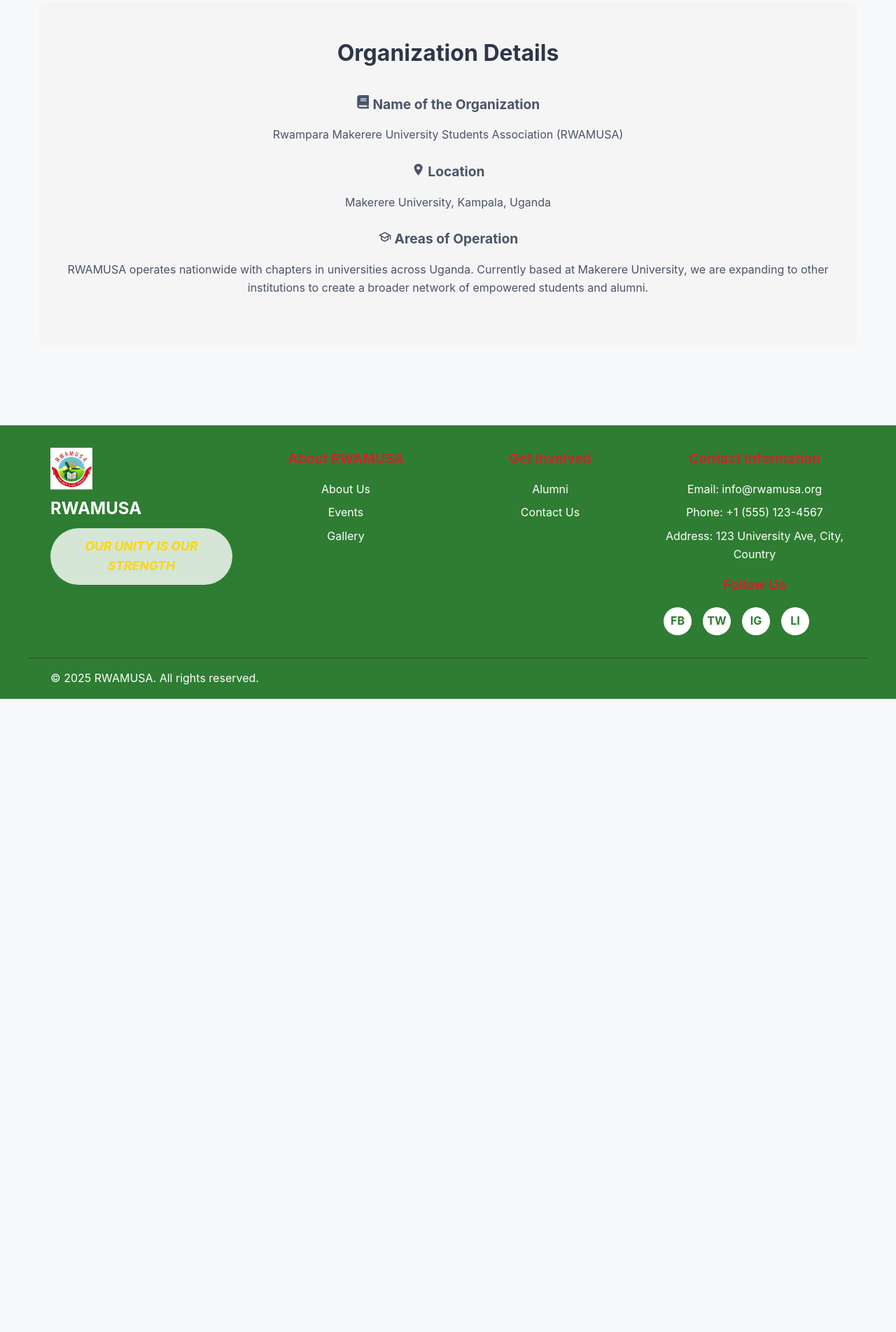
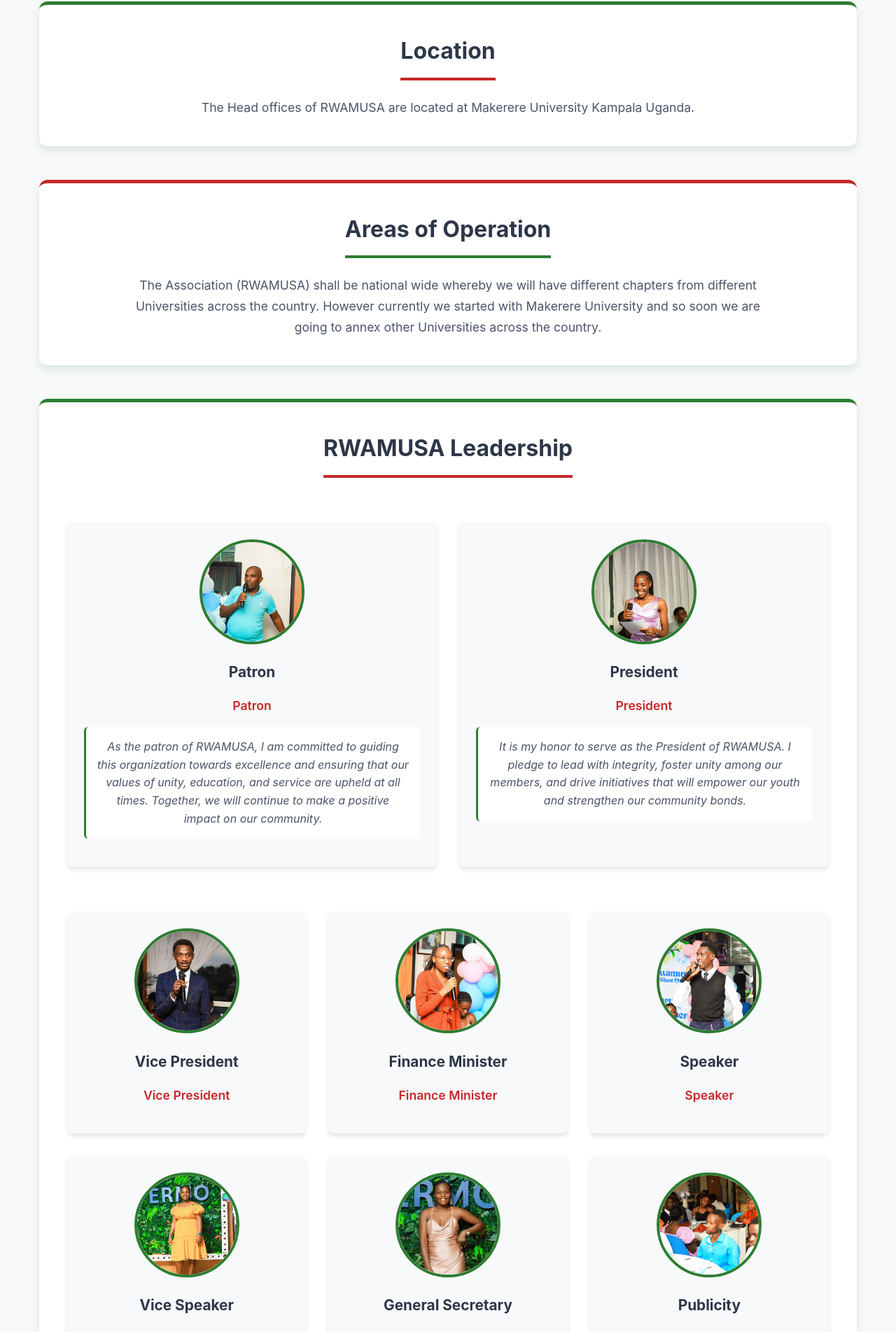
Before and after one commit to anthonybyamugisha/rwamusa, a React (Create React App) app: page /about in a window 1280 px wide. Shown: the part 495-2399 px from the top of the page at 70% size. Before the commit the page ends 1494 px from the top, so only its background shows below. Built offline with nearby package versions, Linux system fonts and the light colour scheme.

Commit message:
Add executive section

```diff
--- a/src/pages/AboutUsPage.css
+++ b/src/pages/AboutUsPage.css
@@ -39,6 +39,173 @@
   color: #4a5568;
   max-width: 900px;
   margin: 0 auto;
+}
+
+/* Location Section */
+.location-section {
+  text-align: center;
+  background: white;
+  padding: 2.5rem;
+  border-radius: 12px;
+  box-shadow: 0 6px 12px rgba(46, 125, 50, 0.15);
+  border-top: 5px solid #2E7D32;
+  transition: transform 0.5s ease, box-shadow 0.3s ease;
+  max-width: 100%;
+  margin: 0 auto 3rem auto;
+  animation: slideInLeft 1.4s ease-out;
+}
+
+.location-section:hover {
+  transform: translateY(-5px);
+  box-shadow: 0 8px 16px rgba(0, 0, 0, 0.15);
+}
+
+.location-section h2 {
+  color: #2d3748;
+  font-size: 2rem;
+  margin-bottom: 1.5rem;
+  padding-bottom: 0.75rem;
+  border-bottom: 4px solid #C62828;
+  display: inline-block;
+}
+
+.location-section p {
+  font-size: 1.1rem;
+  line-height: 1.7;
+  color: #4a5568;
+  max-width: 900px;
+  margin: 0 auto;
+}
+
+/* Areas of Operation Section */
+.areas-of-operation-section {
+  text-align: center;
+  background: white;
+  padding: 2.5rem;
+  border-radius: 12px;
+  box-shadow: 0 6px 12px rgba(46, 125, 50, 0.15);
+  border-top: 5px solid #C62828;
+  transition: transform 0.5s ease, box-shadow 0.3s ease;
+  max-width: 100%;
+  margin: 0 auto 3rem auto;
+  animation: slideInLeft 1.4s ease-out;
+}
+
+.areas-of-operation-section:hover {
+  transform: translateY(-5px);
+  box-shadow: 0 8px 16px rgba(0, 0, 0, 0.15);
+}
+
+.areas-of-operation-section h2 {
+  color: #2d3748;
+  font-size: 2rem;
+  margin-bottom: 1.5rem;
+  padding-bottom: 0.75rem;
+  border-bottom: 4px solid #2E7D32;
+  display: inline-block;
+}
+
+.areas-of-operation-section p {
+  font-size: 1.1rem;
+  line-height: 1.7;
+  color: #4a5568;
+  max-width: 900px;
+  margin: 0 auto;
+}
+
+/* Leadership Section */
+.leadership-section {
+  background: white;
+  padding: 2.5rem;
+  border-radius: 12px;
+  box-shadow: 0 6px 12px rgba(46, 125, 50, 0.15);
+  border-top: 5px solid #2E7D32;
+  transition: transform 0.5s ease, box-shadow 0.3s ease;
+  max-width: 100%;
+  margin: 0 auto 3rem auto;
+  animation: slideInLeft 1.4s ease-out;
+}
+
+.leadership-section:hover {
+  transform: translateY(-5px);
+  box-shadow: 0 8px 16px rgba(0, 0, 0, 0.15);
+}
+
+.leadership-section h2 {
+  color: #2d3748;
+  font-size: 2rem;
+  margin-bottom: 2rem;
+  text-align: center;
+  padding-bottom: 0.75rem;
+  border-bottom: 4px solid #C62828;
+  display: inline-block;
+}
+
+.leadership-grid {
+  display: grid;
+  gap: 2rem;
+  margin-top: 2rem;
+}
+
+.leaders-row {
+  display: grid;
+  grid-template-columns: repeat(auto-fit, minmax(300px, 1fr));
+  gap: 2rem;
+}
+
+.other-leaders-row {
+  display: grid;
+  grid-template-columns: repeat(auto-fit, minmax(250px, 1fr));
+  gap: 2rem;
+  margin-top: 2rem;
+}
+
+.leader-card {
+  background: #f8f9fa;
+  border-radius: 8px;
+  padding: 1.5rem;
+  text-align: center;
+  box-shadow: 0 4px 6px rgba(0, 0, 0, 0.1);
+  transition: transform 0.3s ease;
+}
+
+.leader-card:hover {
+  transform: translateY(-5px);
+}
+
+.leader-image {
+  width: 150px;
+  height: 150px;
+  border-radius: 50%;
+  object-fit: cover;
+  margin: 0 auto 1rem;
+  border: 4px solid #2E7D32;
+}
+
+.leader-name {
+  font-size: 1.3rem;
+  font-weight: bold;
+  color: #2d3748;
+  margin-bottom: 0.5rem;
+}
+
+.leader-position {
+  font-size: 1.1rem;
+  color: #C62828;
+  font-weight: 600;
+  margin-bottom: 1rem;
+}
+
+.leader-speech {
+  font-size: 1rem;
+  color: #4a5568;
+  line-height: 1.6;
+  font-style: italic;
+  margin-top: 1rem;
+  padding: 1rem;
+  background: white;
+  border-radius: 6px;
+  border-left: 3px solid #2E7D32;
 }
 
 /* Organization Details */
@@ -85,16 +252,20 @@
 
 /* Responsive Design */
 @media (max-width: 768px) {
-  .who-we-are h2, .org-details h2 {
+  .who-we-are h2, .org-details h2, .location-section h2, .areas-of-operation-section h2, .leadership-section h2 {
     font-size: 1.5rem;
   }
 
-  .who-we-are {
+  .who-we-are, .location-section, .areas-of-operation-section, .leadership-section {
     padding: 1.5rem;
   }
 
-  .who-we-are p {
+  .who-we-are p, .location-section p, .areas-of-operation-section p {
     font-size: 1rem;
+  }
+
+  .leaders-row, .other-leaders-row {
+    grid-template-columns: 1fr;
   }
 }
 
--- a/src/pages/AboutUsPage.js
+++ b/src/pages/AboutUsPage.js
@@ -1,7 +1,4 @@
 import React from 'react';
-import { FaBook } from 'react-icons/fa';
-import { IoLocationSharp } from 'react-icons/io5';
-import { MdOutlineSchool } from 'react-icons/md';
 import './AboutUsPage.css';
 
 const AboutUsPage = () => {
@@ -12,35 +9,132 @@
         <h2>Who We Are</h2>
         <p>
           The RwamparaMakerere University Students Association (RWAMUSA) is dedicated to fostering a strong community
-          between alumni and current students, promoting unity, growth, and the continuation of our shared values and traditions.
+          between alumni and current students, promoting unity, growth and the continuation of our shared values and traditions.
           Our head offices are located at Makerere University, Kampala, Uganda. We are expanding nationwide with chapters
           from different universities across the country.
         </p>
       </section>
 
-      {/* Organization Details */}
-      <section className="org-details">
-        <h2>Organization Details</h2>
+      {/* Location Section */}
+      <section className="location-section">
+        <h2>Location</h2>
+        <p>
+          The Head offices of RWAMUSA are located at Makerere University Kampala Uganda.
+        </p>
+      </section>
 
-        <div className="detail-item">
-          <h3><FaBook /> Name of the Organization</h3>
-          <p>Rwampara Makerere University Students Association (RWAMUSA)</p>
-        </div>
+      {/* Areas of Operation Section */}
+      <section className="areas-of-operation-section">
+        <h2>Areas of Operation</h2>
+        <p>
+          The Association (RWAMUSA) shall be national wide whereby we will have different chapters from different Universities across the country. However currently we started with Makerere University and so soon we are going to annex other Universities across the country.
+        </p>
+      </section>
 
-        <div className="detail-item">
-          <h3><IoLocationSharp /> Location</h3>
-          <p>Makerere University, Kampala, Uganda</p>
-        </div>
+      {/* Leadership Section */}
+      <section className="leadership-section">
+        <h2>RWAMUSA Leadership</h2>
+        <div className="leadership-grid">
+          {/* Patron and President Row */}
+          <div className="leaders-row">
+            {/* Patron */}
+            <div className="leader-card">
+              <img src="/assets/images/patron.jpg" alt="Patron" className="leader-image" />
+              <h3 className="leader-name">Patron</h3>
+              <p className="leader-position">Patron</p>
+              <p className="leader-speech">
+                As the patron of RWAMUSA, I am committed to guiding this organization towards excellence and ensuring that our values of unity, education, and service are upheld at all times. Together, we will continue to make a positive impact on our community.
+              </p>
+            </div>
 
-        <div className="detail-item">
-          <h3><MdOutlineSchool /> Areas of Operation</h3>
-          <p>
-            RWAMUSA operates nationwide with chapters in universities across Uganda.
-            Currently based at Makerere University, we are expanding to other institutions
-            to create a broader network of empowered students and alumni.
-          </p>
+            {/* President */}
+            <div className="leader-card">
+              <img src="/assets/images/president.jpg" alt="President" className="leader-image" />
+              <h3 className="leader-name">President</h3>
+              <p className="leader-position">President</p>
+              <p className="leader-speech">
+                It is my honor to serve as the President of RWAMUSA. I pledge to lead with integrity, foster unity among our members, and drive initiatives that will empower our youth and strengthen our community bonds.
+              </p>
+            </div>
+          </div>
+
+          {/* Other Leaders Row */}
+          <div className="other-leaders-row">
+            {/* Vice President */}
+            <div className="leader-card">
+              <img src="/assets/images/vice president.jpg" alt="Vice President" className="leader-image" />
+              <h3 className="leader-name">Vice President</h3>
+              <p className="leader-position">Vice President</p>
+            </div>
+
+            {/* Finance Minister */}
+            <div className="leader-card">
+              <img src="/assets/images/finance minister.jpg" alt="Finance Minister" className="leader-image" />
+              <h3 className="leader-name">Finance Minister</h3>
+              <p className="leader-position">Finance Minister</p>
+            </div>
+
+            {/* Speaker */}
+            <div className="leader-card">
+              <img src="/assets/images/speaker.jpg" alt="Speaker" className="leader-image" />
+              <h3 className="leader-name">Speaker</h3>
+              <p className="leader-position">Speaker</p>
+            </div>
+
+            {/* Vice Speaker */}
+            <div className="leader-card">
+              <img src="/assets/images/vice speaker.jpg" alt="Vice Speaker" className="leader-image" />
+              <h3 className="leader-name">Vice Speaker</h3>
+              <p className="leader-position">Vice Speaker</p>
+            </div>
+
+            {/* General Secretary */}
+            <div className="leader-card">
+              <img src="/assets/images/general secretary.jpg" alt="General Secretary" className="leader-image" />
+              <h3 className="leader-name">General Secretary</h3>
+              <p className="leader-position">General Secretary</p>
+            </div>
+
+            {/* Publicity */}
+            <div className="leader-card">
+              <img src="/assets/images/publicity.jpg" alt="Publicity" className="leader-image" />
+              <h3 className="leader-name">Publicity</h3>
+              <p className="leader-position">Publicity</p>
+            </div>
+
+            {/* Bugamba Representative */}
+            <div className="leader-card">
+              <img src="/assets/images/bugamba representative.jpg" alt="Bugamba Representative" className="leader-image" />
+              <h3 className="leader-name">Bugamba Representative</h3>
+              <p className="leader-position">Representative</p>
+            </div>
+
+            {/* Mwizi Representative */}
+            <div className="leader-card">
+              <img src="/assets/images/mwizi representative.jpg" alt="Mwizi Representative" className="leader-image" />
+              <h3 className="leader-name">Mwizi Representative</h3>
+              <p className="leader-position">Representative</p>
+            </div>
+
+            {/* Ndeija Representative */}
+            <div className="leader-card">
+              <img src="/assets/images/ndeija representative.jpg" alt="Ndeija Representative" className="leader-image" />
+              <h3 className="leader-name">Ndeija Representative</h3>
+              <p className="leader-position">Representative</p>
+            </div>
+
+            {/* Rugando Representative */}
+            <div className="leader-card">
+              <img src="/assets/images/Rugando representative.jpg" alt="Rugando Representative" className="leader-image" />
+              <h3 className="leader-name">Rugando Representative</h3>
+              <p className="leader-position">Representative</p>
+            </div>
+          </div>
         </div>
       </section>
+
+      {/* Mission section has been removed as requested */}
+      {/* Core Values section has been removed as requested */}
     </div>
   );
 };
--- a/src/pages/HomePage.css
+++ b/src/pages/HomePage.css
@@ -172,7 +172,7 @@
   width: 250px;
   height: 280px;
   margin: 15px 0;
-  background: #0078D7;
+  background: #71b2e7;
   box-shadow: 0 4px 8px rgba(0, 0, 0, 0.08);
   transition: all 0.3s ease;
   clip-path: polygon(50% 0%, 100% 25%, 100% 75%, 50% 100%, 0% 75%, 0% 25%);
```
Also changed, not shown: public/assets/images/Rugando representative.jpg (added), public/assets/images/general secretary.jpg (added).
